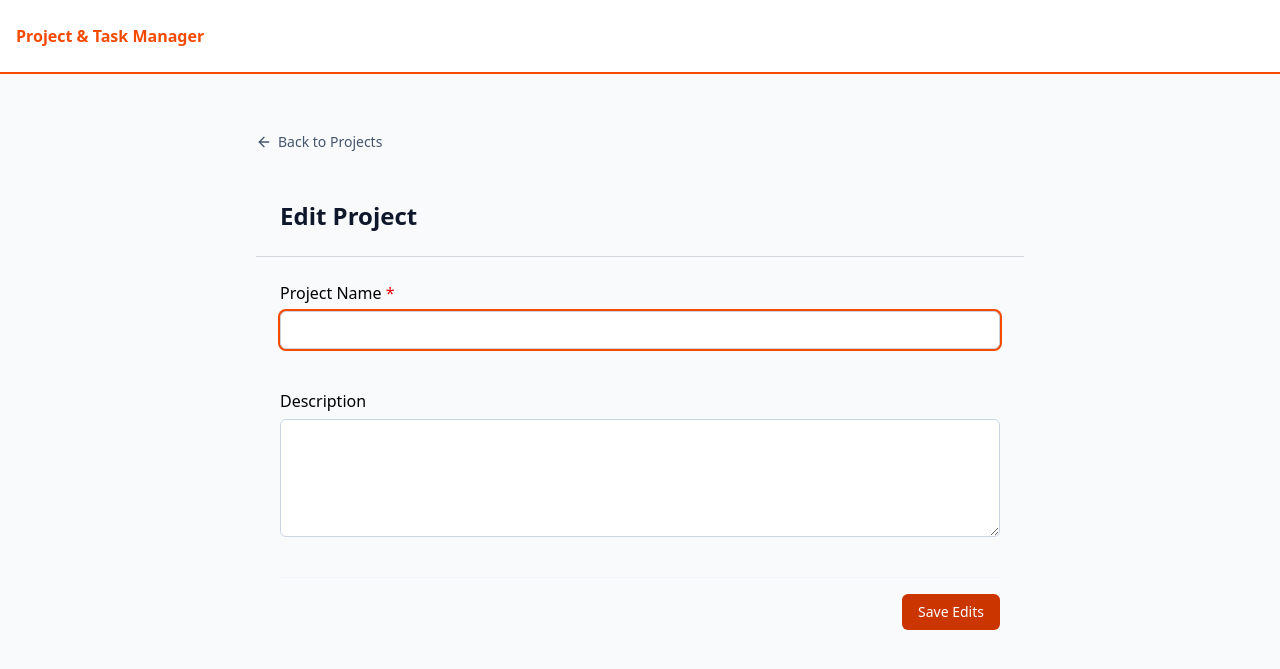
After one commit to KenulaNimhan/mini-project-task-manager, a Laravel app: template resources/views/pages/project/edit.blade.php in a window 1280 px wide. The commit adds this page. Shown: the top 669 px of the page. Run offline with Laravel 12, Linux system fonts and the light colour scheme; the template is opened without the code that fills it, so the values that code supplies are empty; style sheets or scripts are compiled from the project's sources; parts of the project's set-up code (start-up, migrations or seed data) failed here and were passed over; some libraries are stand-ins or nearby versions.

Commit message:
implement edit form and functionality

```diff
--- a/app/Http/Controllers/ProjectController.php
+++ b/app/Http/Controllers/ProjectController.php
@@ -56,7 +56,7 @@ class ProjectController extends Controller
      */
     public function edit(Project $project)
     {
-        //
+        return view('pages.project.edit', ['project' => $project]);
     }
 
     /**
--- /dev/null
+++ b/resources/views/pages/project/edit.blade.php
@@ -0,0 +1,32 @@
+<x-layouts::app/>
+
+<div class="m-auto mt-[8em] h-fit w-full min-w-2xl max-w-3xl">
+    <a href="{{ route('project.index') }}" type="button" class="mb-5 inline-flex items-center gap-1.5 whitespace-nowrap shrink-0 rounded-md py-1 text-sm font-medium text-slate-600 transition-colors duration-150 hover:text-orange-700 focus-visible:outline-none focus-visible:ring-2 focus-visible:ring-orange-600">
+        <x-icons.back/>
+        Back to Projects
+    </a>
+    <header class="flex justify-between p-6 border-b border-b-gray-300">
+        <h2 class="text-2xl font-semibold text-slate-900">Edit Project</h2>
+    </header>
+    <form action="{{ route('project.store') }}" method="POST" class="flex flex-col gap-10 p-6">
+        @csrf
+        <label for="name">
+            Project Name
+            <span class="text-red-600" aria-hidden="true">*</span>
+            <input type="text" id="name" name="name" value="{{ $project->name }}" class="input" x-init="$nextTick(() => $el.focus())">
+            @error('name') <span class="errorMsg">{{ $message }}</span> @enderror
+        </label>
+
+        <label for="description">
+            Description
+            <textarea id="description" name="description" rows="5" maxlength="255" class="input">{{ $project->description }}</textarea>
+            @error('description') <span class="errorMsg">{{ $message }}</span> @enderror
+        </label>
+
+        <div class="flex items-center justify-end gap-3 border-t border-slate-100 pt-4">
+            <button type="submit" class="submitBtn">
+                Save Edits
+            </button>
+        </div>
+    </form>
+</div>
--- a/resources/views/pages/project/index.blade.php
+++ b/resources/views/pages/project/index.blade.php
@@ -38,14 +38,14 @@
                             </div>
                         </div>
                         <div class="flex items-center gap-1">
-                            <button type="button" aria-label="Edit Website Redesign" class="inline-flex h-10 items-center gap-1.5 whitespace-nowrap shrink-0 rounded-md px-2.5 text-sm font-medium text-slate-600 transition-colors duration-150 hover:bg-slate-100 hover:text-slate-900 focus-visible:outline-none focus-visible:ring-2 focus-visible:ring-orange-600">
+                            <a href="{{ route('project.edit', $project) }}" aria-label="Edit Project" class="inline-flex h-10 items-center gap-1.5 whitespace-nowrap shrink-0 rounded-md px-2.5 text-sm font-medium text-slate-600 transition-colors duration-150 hover:bg-slate-100 hover:text-slate-900 focus-visible:outline-none focus-visible:ring-2 focus-visible:ring-orange-600">
                                 <x-icons.edit/>
                                 <span class="hidden md:inline">Edit</span>
-                            </button>
+                            </a>
                             <form action="{{ route('project.destroy', $project) }}" method="POST">
                                 @csrf
                                 @method('DELETE')
-                            <button type="submit" aria-label="Delete Website Redesign" class="inline-flex h-10 items-center gap-1.5 whitespace-nowrap shrink-0 rounded-md px-2.5 text-sm font-medium text-slate-600 transition-colors duration-150 hover:bg-red-50 hover:text-red-700 focus-visible:outline-none focus-visible:ring-2 focus-visible:ring-red-600">
+                            <button type="submit" aria-label="Delete Project" class="inline-flex h-10 items-center gap-1.5 whitespace-nowrap shrink-0 rounded-md px-2.5 text-sm font-medium text-slate-600 transition-colors duration-150 hover:bg-red-50 hover:text-red-700 focus-visible:outline-none focus-visible:ring-2 focus-visible:ring-red-600">
                                 <x-icons.delete/>
                                 <span class="hidden md:inline">Delete</span>
                             </button>
--- a/routes/web.php
+++ b/routes/web.php
@@ -12,6 +12,7 @@ use Illuminate\Support\Facades\Route;
 // read
 Route::get('/', [ProjectController::class, 'index'])->name('project.index');
 Route::get('/project/{project}', [ProjectController::class, 'show'])->name('project.show');
+Route::get('/projects/{project}/edit', [ProjectController::class, 'edit'])->name('project.edit');
 // create
 Route::get('/projects/create', [ProjectController::class, 'create'])->name('project.create');
 Route::post('/projects', [ProjectController::class, 'store'])->name('project.store');
```
